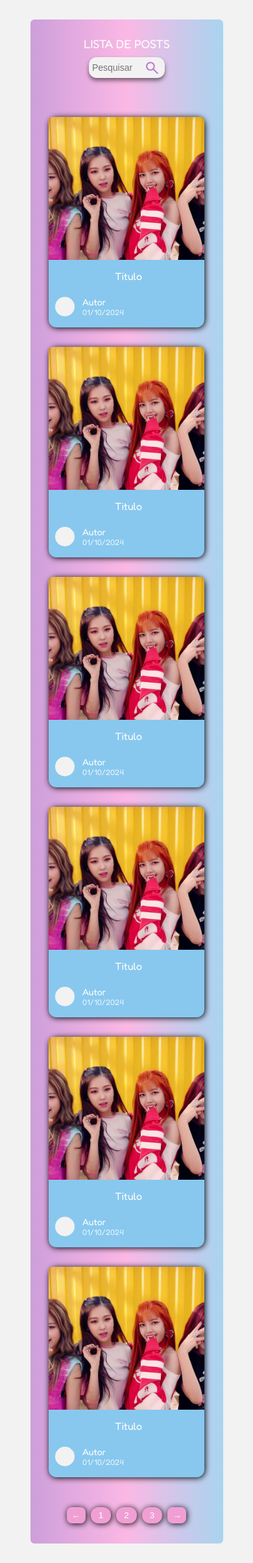
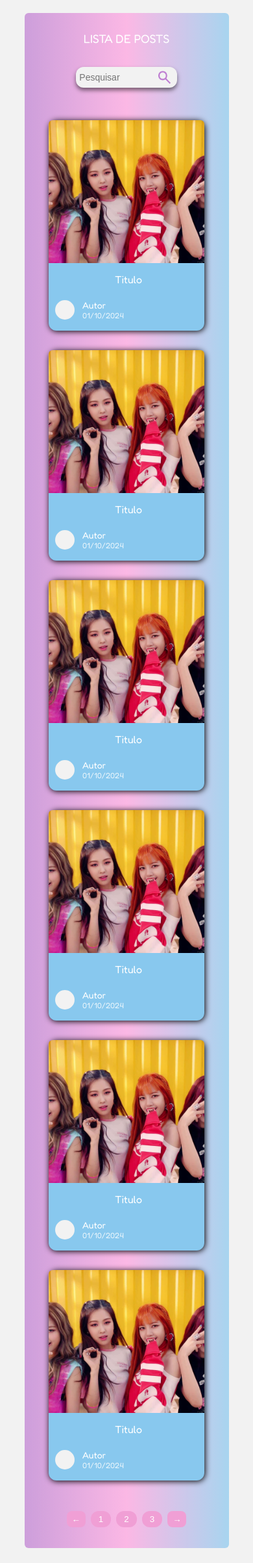
Before and after one commit to esthefanyemma/HeartBeat, a PHP site: template app/views/site/listadeposts.html in a window 390 px wide. Shown: the whole page at 65% size. After the commit the page ends 2383 px from the top, so only its background shows below. Run offline with PHP 8.4, Linux system fonts and the light colour scheme; the template is opened without the code that fills it, so the values that code supplies are empty.

Commit message:
Alinha barra de pesquisa com os posts e

```diff
--- a/public/css/listadeposts.css
+++ b/public/css/listadeposts.css
@@ -1,6 +1,6 @@
 .topo {
   display: flex;
-  width: 80%;
+  width: 88%;
   justify-content: space-between;
   align-items: center;
 }
@@ -15,7 +15,7 @@
   border-radius:12px;
   width: 25%;
   height: 32px;
-  /* margin: 20px 0 0px 0px; */
+  /* margin: 0px 0px 0px 20px; */
   display: flex;
   align-items: center;
   box-shadow: 0px 4px 6px rgba(0, 0, 0, 0.5);
@@ -63,7 +63,7 @@
   background-color: #f09fd5;
   border: #f09fd5;
   color: white;
-  box-shadow: 1px 1px 10px #000000;
+  box-shadow: 0px 0px 0px #000000;
 }
 .seta {
   padding-top: 4px;
@@ -75,7 +75,6 @@
     border: #f09fd5;
     color: white;
     margin: 4px;
-  box-shadow: 1px 1px 10px #000000;
 }
 button:hover {
   background-color: #f763c6;
@@ -224,25 +223,13 @@
   padding: 10px;
 }
 
-@media only screen and (max-width: 1280px) {
-  .imagem {
-    width: 260px;
-  }
-  .imagem img {
-    height: 220px;
-  }
-  .imgGrupo {
-    height: 50%;
+@media screen and (max-width: 1440px) {
+ .topo{
+  width: 92%;
  }
 
-  .posts {
-    margin: 60px 60px;
 }
 
-  #divBusca {
-    height: 32px;
-  }
-}
 
 @media only screen and (max-width: 1320px) {
   .imagem {
@@ -255,18 +242,32 @@
     height: 50%;
   }
 
-  .posts {
-    margin: 60px 60px;
+  #divBusca {
+    height: 32px;
+  }
+
+}
+
+@media only screen and (max-width: 1280px) {
+  .imagem {
+    width: 232px;
+  }
+  .imagem img {
+    height: 220px;
+  }
+  .imgGrupo {
+    height: 50%;
   }
 
   #divBusca {
     height: 32px;
   }
+
   .topo {
-    gap: 2%;
-  }
+    width: 100%;
   }
 
+}
 @media only screen and (max-width: 1024px) {
   #divBusca {
     height: 32px;
@@ -286,10 +287,6 @@
   }
   .imgGrupo {
     height: 50%;
-  }
-
-  .posts {
-    margin: 60px 60px;
   }
 
   #divBusca {
@@ -313,7 +310,7 @@
     font-size: 20px;
   }
   .imagem {
-    width: 210px;
+    width: 232px;
   }
   .imagem img {
     height: 180px;
@@ -333,6 +330,10 @@
 
   .invisivel {
     width: 40%;
+  }
+
+  .topo{
+    width: 86%;
   }
 }
 
@@ -359,11 +360,11 @@
   }
   #divBusca {
     height: 32px;
+    margin-top: 20px;
   }
   .topo {
-    margin-left: 1px;
     gap: 5%;
-  }
+    flex-direction: column-reverse;
   }
 
 @media only screen and (max-width: 540px) {
@@ -391,7 +392,6 @@
     padding: 20px;
   }
   .posts {
-    margin: 10px;
     padding: 20px;
     gap: 12px;
   }
@@ -413,11 +413,13 @@
   }
 
   .topo {
+    width: 100%;
     gap: 5%;
-    margin-bottom: 30px;
+    margin-bottom: 20px;
   }
   .topo p {
     font-size: 24px;
+    margin-bottom: 20px;
   }
   #txtBusca {
     font-size: 14px;
@@ -462,7 +464,6 @@
     padding: 20px;
   }
   .posts {
-    margin: 10px;
     padding: 20px;
     gap: 12px;
   }
@@ -522,3 +523,4 @@
     gap: 20px;
   }
 }
+}
```
Also changed, not shown: public/imagens/23289f758dfa5b9f18ea26413e71545d0aaebc6b.jpg (added), public/imagens/7206dfaea1c7117574f1c43d92e6ed2f0750612d.png (added), public/imagens/9563befb46321bdabc33e22b1ac04f860f896f34.jpg (added), public/imagens/96ddfd81c266201ce3db0f176cad73cf46274dbc.jpg (added), public/imagens/b492ca74a1b326bf1752f4e2eb8949a112ebe047.jpg (added). Lines whose indentation alone changed are shown as unchanged.
